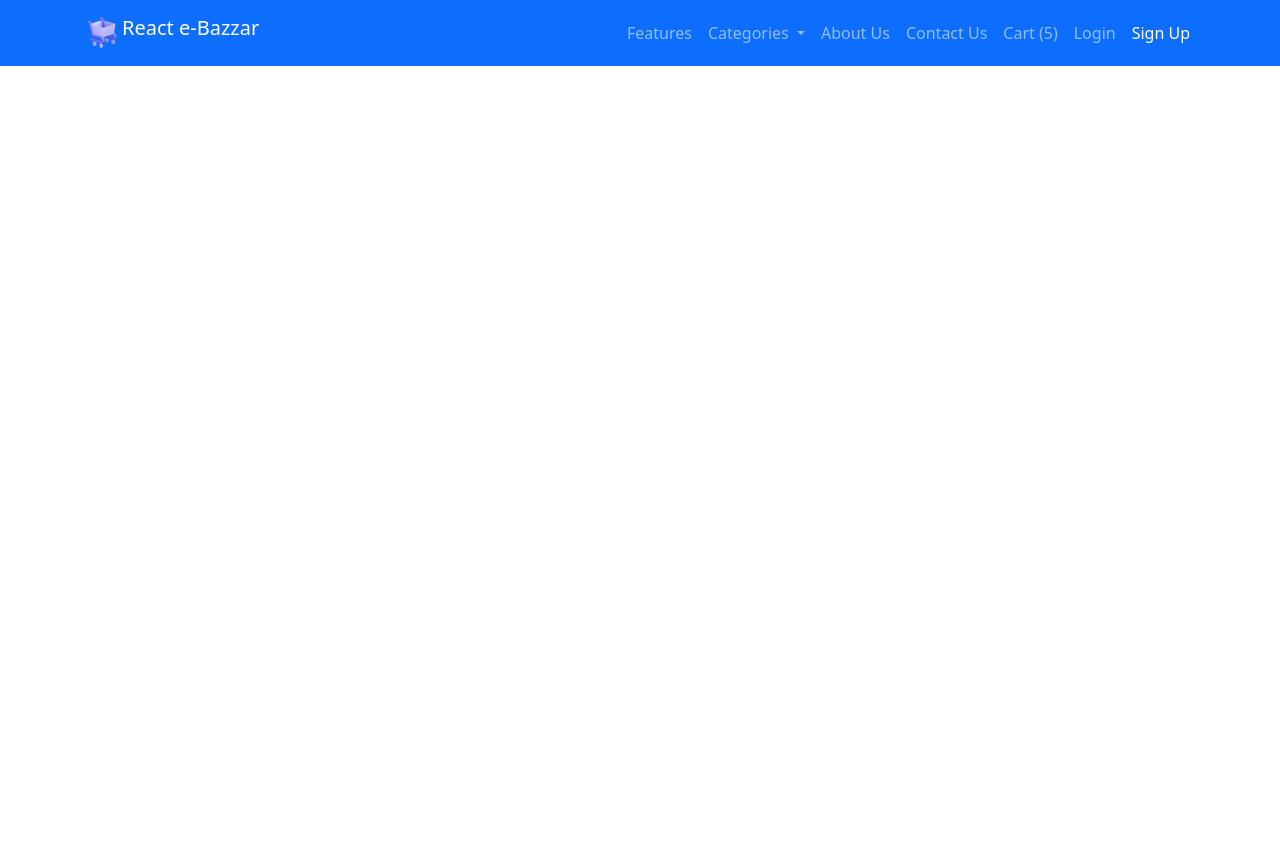
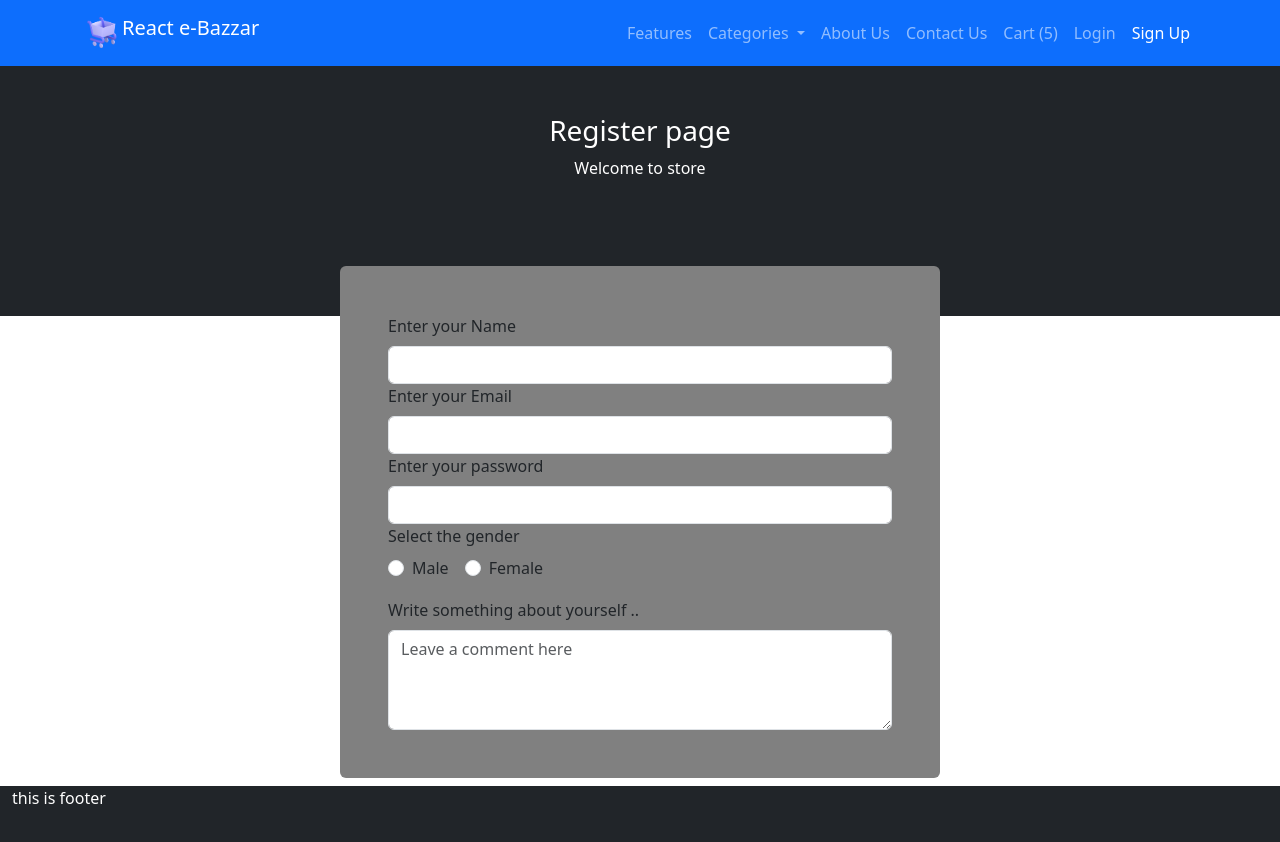
Before and after one commit to chaitanya-dange/e-store, a React (Create React App) app: page /signup in a window 1280 px wide. Shown: the top 842 px of the page. Before the commit the page ends 800 px from the top, so only its background shows below. Built offline with nearby package versions, Linux system fonts and the light colour scheme.

Commit message:
added basic form in registration page..

```diff
--- a/src/App.js
+++ b/src/App.js
@@ -10,6 +10,8 @@ import NavBar from './components/NavBar';
 import Services from './pages/Services';
 import Index from './pages/Index';
 import { ToastContainer} from 'react-toastify';
+import Login from './components/Login';
+import Register from './components/Register';
 
 
 
@@ -22,6 +24,8 @@ function App() {
         <Routes>
 
           <Route path='/' element={<Index />} />
+          <Route path='/login' element={<Login />} />
+          <Route path='/signup' element={<Register />} />
           <Route path='/about' element={<About />} />
           <Route path='/contactus' element={<ContactUs />} />
           <Route path='/services' element={<Services />} />
--- a/src/components/Base.jsx
+++ b/src/components/Base.jsx
@@ -17,11 +17,11 @@ const Base = ({title="Default title", desc="Welcome to store",buttonEnable=false
             <p>{desc&&desc}</p>
             {/* {buttonEnable && <Button variant={buttonType}>{buttonText}</Button> } */}
 
-            {/* {buttonEnable && (
+            {buttonEnable && (
                 <Link to={to}><Button variant={buttonType}>{buttonText}</Button></Link>
-            )} */}
+            )}
 
-            {buttonEnable && <a as={NavLink} to={to}><Button variant={buttonType}>{buttonText}</Button></a> }
+            {/* {buttonEnable && <a as={NavLink} to={to}><Button variant={buttonType}>{buttonText}</Button></a> } */}
 
         </Container>
 
--- a/src/components/Footer.jsx
+++ b/src/components/Footer.jsx
@@ -5,7 +5,7 @@ const Footer = () => {
   return (
 
     <div>
-        <Container fluid  className=' bg-dark text-white fixed-bottom 'style={{ height: '100px' }} >
+        <Container fluid  className=' bg-dark text-white mt-2 'style={{ height: '100px' }} >
             this is footer
 
         </Container>
--- /dev/null
+++ b/src/components/Login.jsx
@@ -0,0 +1,11 @@
+import Base from "./Base"
+
+const Login = () => {
+    return (
+        <>
+       <Base title="Login page..." buttonEnable={true} to="/"></Base>
+        </>
+    )
+}
+
+export default Login
--- /dev/null
+++ b/src/components/Register.jsx
@@ -0,0 +1,78 @@
+import React from 'react'
+import Base from './Base'
+import { Container } from 'react-bootstrap'
+import Form from 'react-bootstrap/Form';
+import FloatingLabel from 'react-bootstrap/FloatingLabel';
+
+const Register = () => {
+
+    let styleComponent={
+        width: 600,
+        backgroundColor: 'gray',
+        marginTop: '-50px'
+
+    }
+
+
+
+    return (
+        <Base title='Register page'>
+            <Container fluid className='text-start p-5  rounded-2' style={styleComponent}>
+
+                <Form.Label htmlFor="inputName">Enter your Name</Form.Label>
+                <Form.Control
+                    type="text"
+                    id="inputName"
+                    aria-describedby="nameHelpBlock"
+                />
+
+                <Form.Label htmlFor="inputEmail">Enter your Email</Form.Label>
+                <Form.Control
+                    type="email"
+                    id="inputEmail"
+                    aria-describedby="emailHelpBlock"
+                />
+
+                <Form.Label htmlFor="inputPassword5">Enter your password</Form.Label>
+                <Form.Control
+                    type="password"
+                    id="inputPassword5"
+                    aria-describedby="passwordHelpBlock"
+                />
+
+                <Form.Label >Select the gender </Form.Label>
+                <div key={`inline-radio`} className="mb-3">
+                    <Form.Check
+                        inline
+                        label="Male"
+                        name="gender"
+                        type="radio"
+                        id="inline-radio-1"
+                        value={"male"}
+                    // onChange={genderOnChangeHandler}
+                    />
+                    <Form.Check
+                        inline
+                        label="Female"
+                        name="gender"
+                        type="radio"
+                        id="inline-radio-2"
+                        value={"female"}
+                    />
+
+                </div>
+
+                <Form.Label >Write something about yourself ..</Form.Label>
+                    <Form.Control
+                        as="textarea"
+                        placeholder="Leave a comment here"
+                        style={{ height: '100px' }}
+                    />
+
+
+            </Container>
+        </Base>
+    )
+}
+
+export default Register
```
